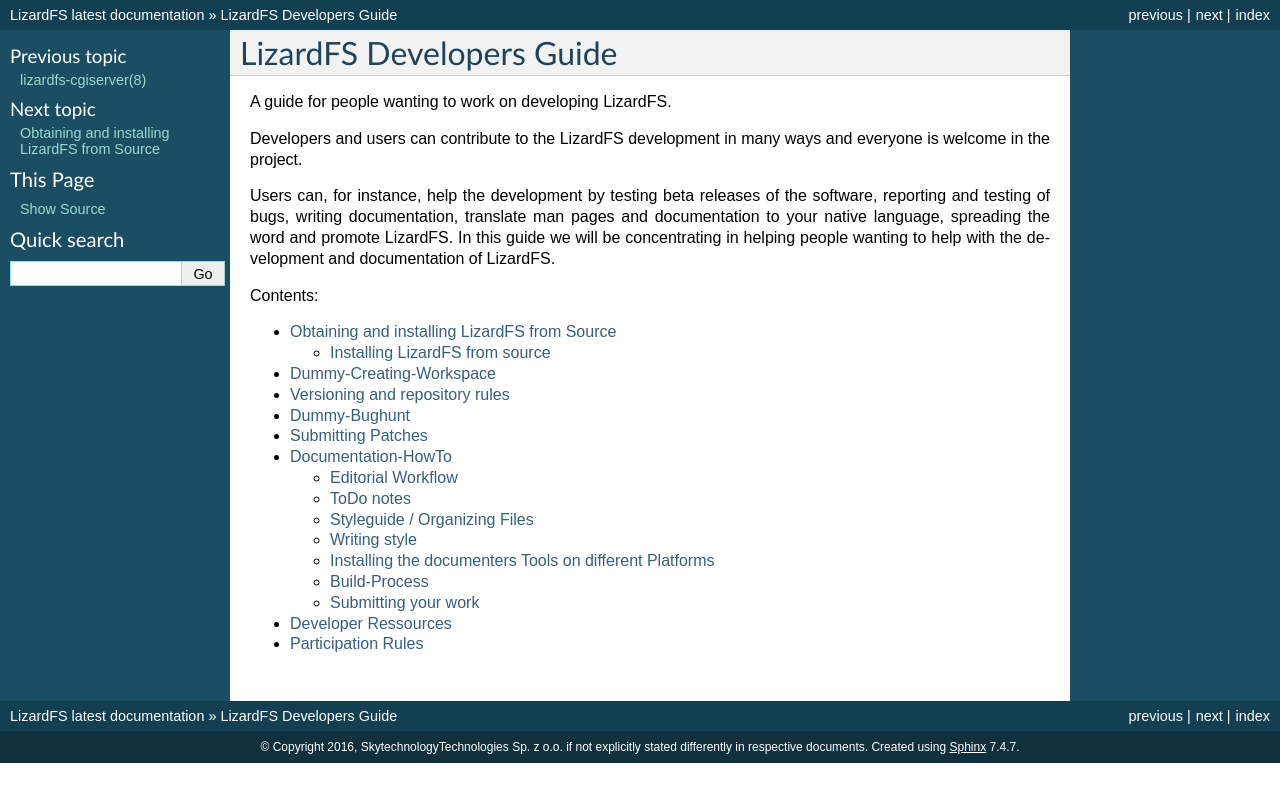
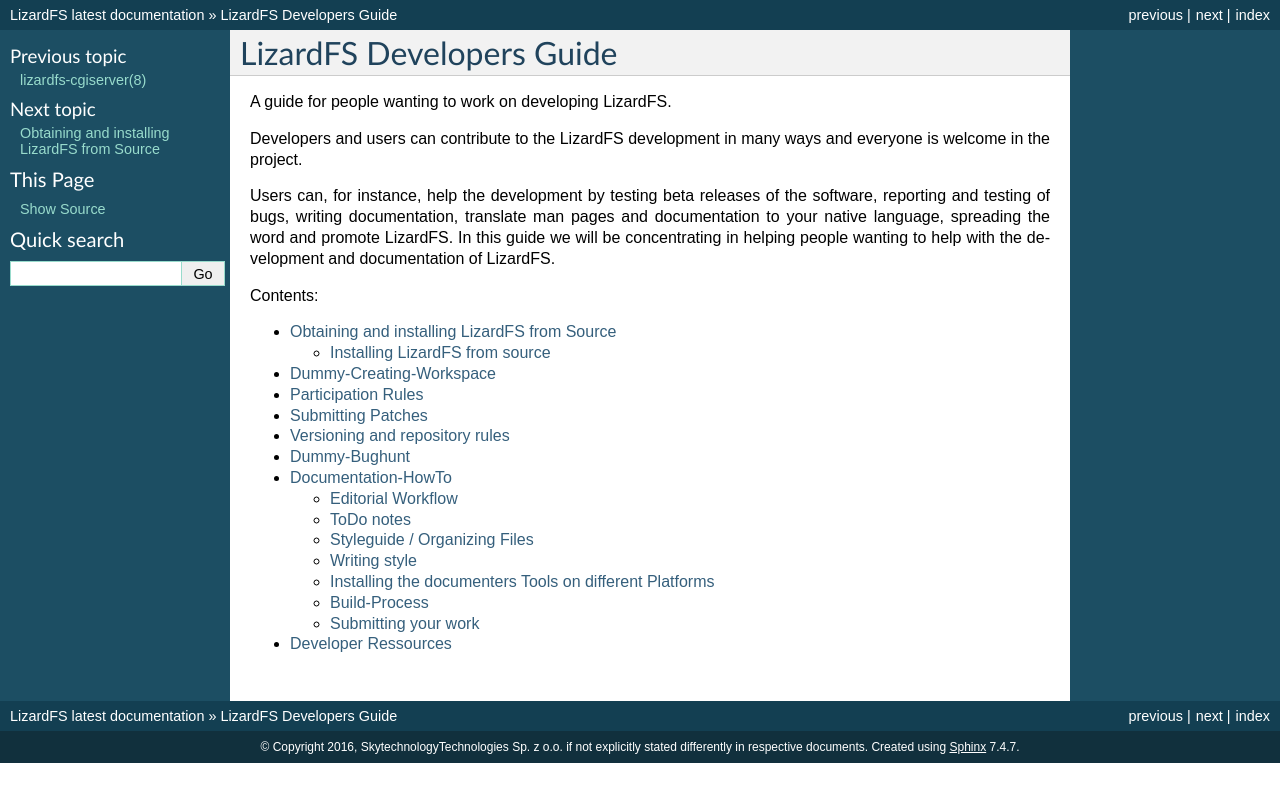
Before and after one commit to lizardfs/documentation, a Sphinx documentation site: the page built from source/devguide/index.rst, in a window 1280 px wide. Shown: the top 802 px of the page. Built offline with Sphinx 7.4.7, drawn with Linux system fonts in a browser that asks for light colours; pages that are not in the unit, such as notebooks, are missing from menus.

```diff
--- a/source/devguide/index.rst
+++ b/source/devguide/index.rst
@@ -22,9 +22,9 @@ Contents:
 
    obtaining
    creating_workspace
+   participation_rules
+   submitting
    versioning
    bughunt
-   submitting
    documentation
    ressources
-   participation_rules
```
